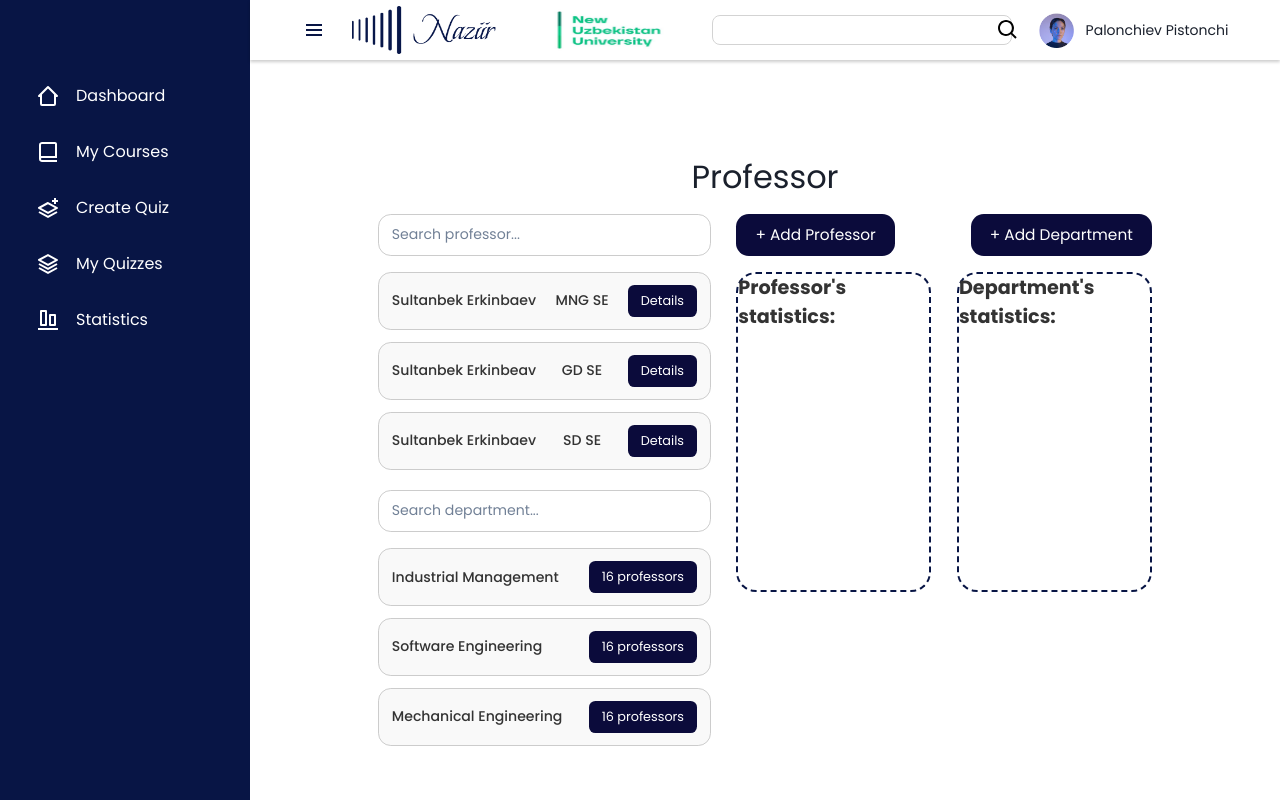
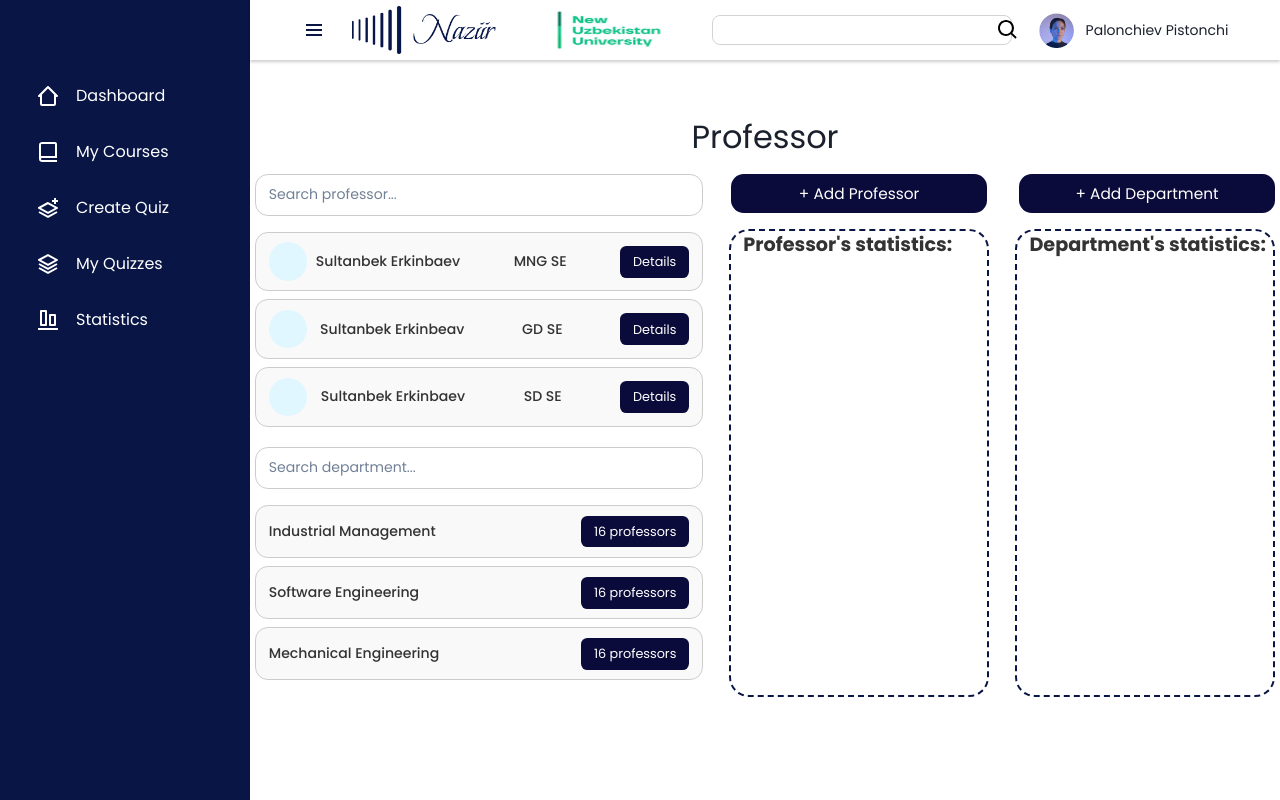
Before and after one commit to mehroj-r/naziir-frontend, a React (Vite) app: page /Professors in a window 1280 px wide. Built offline with nearby package versions, Linux system fonts and the light colour scheme.

Commit message:
professors/student page Academic affairs

```diff
--- a/src/pages/Academic Affairs/Professors/Professors.module.scss
+++ b/src/pages/Academic Affairs/Professors/Professors.module.scss
@@ -1,13 +1,12 @@
 .Pagebody {
-  padding: 10vh 10vw;
+  justify-content: center;
+  align-items: center;
+  margin-top: 5vh;
   display: flex;
   flex-direction: column;
   h1 {
     display: flex;
     font-size: 2.5vw;
-    align-items: center;
-    justify-content: center;
-    align-items: center;
     margin: 1vw;
   }
   .container {
@@ -16,8 +15,6 @@
     font-family: Arial, sans-serif;
 
     .leftPart {
-      width: 40vw;
-
       .searchSection {
         margin-bottom: 2vh;
 
@@ -34,7 +31,7 @@
       .departmentList {
         display: flex;
         flex-direction: column;
-        gap: 1.5vh;
+        gap: 1vh;
 
         .listItem {
           display: flex;
@@ -43,7 +40,16 @@
           background: #f9f9f9;
           border: 0.1vw solid #ccc;
           border-radius: 1vw;
-          padding: 1.5vh 1vw;
+          padding: 1.2vh 1vw;
+          min-width: 35vw;
+
+          .avatar {
+            width: 3vw;
+            height: 3vw;
+            border-radius: 50%;
+            background-color: #e0f7ff;
+            margin-right: -3.5vw;
+          }
 
           span {
             font-size: 1.1vw;
@@ -69,24 +75,25 @@
     }
 
     .rightPart {
-      width: 50vw;
-      display: flex;
+      flex: 1;
       flex-direction: column;
 
       .addButtons {
         display: flex;
-        justify-content: space-between;
+        gap: 2.5vw;
         margin-bottom: 2vh;
+        margin-left: 0.2vw;
 
         button {
           background-color: #0b0b3b;
           color: #fff;
           border: none;
           border-radius: 1vw;
-          padding: 1.2vh 1.5vw;
+          padding: 1vh 1.2vw;
           cursor: pointer;
           font-size: 1.2vw;
           text-transform: capitalize;
+          width: 20vw;
 
           &:hover {
             background-color: #1a1a5e;
@@ -100,13 +107,13 @@
 
         .statisticsSection {
           flex: 1;
-          min-height: 40vh;
+          min-height: 58.5vh;
           min-width: 10vw;
           border: 2px dashed #081545;
           border-radius: 20px;
 
           h3 {
-            margin-bottom: 1vh;
+            margin-left: 1vw;
             font-size: 1.5vw;
             font-weight: bold;
             color: #333;
--- a/src/pages/Academic Affairs/Professors/index.jsx
+++ b/src/pages/Academic Affairs/Professors/index.jsx
@@ -25,6 +25,7 @@ function Professors() {
           <div className={styles.professorList}>
             {professors.map((professor, index) => (
               <div key={index} className={styles.listItem}>
+                <div className={styles.avatar}></div>
                 <span>{professor.name}</span>
                 <span>
                   {professor.code} {professor.section}
```
